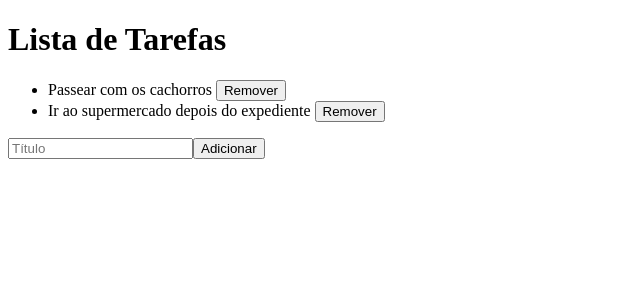
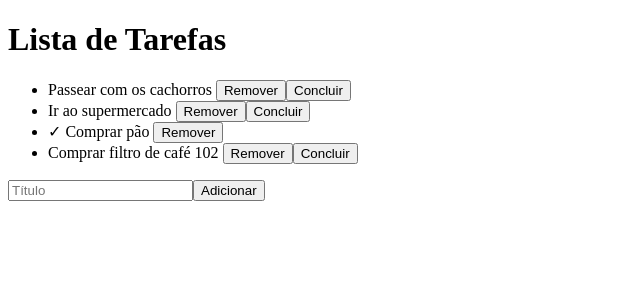
Before and after one commit to Vieired/todo-list, an Angular app: page / in a window 1280 px wide. Shown: the top 300 px of the page, without its empty margins (0-640 px from the left). Built offline with nearby package versions, Linux system fonts and the light colour scheme; data requests are answered from the project's data file.

Commit message:
feat: implementa atualização do status do item com requisição PUT

```diff
--- a/db.json
+++ b/db.json
@@ -7,8 +7,18 @@
     },
     {
       "id": "2",
-      "title": "Ir ao supermercado depois do expediente",
+      "title": "Ir ao supermercado",
       "done": false
+    },
+    {
+      "title": "Comprar pão",
+      "done": true,
+      "id": "utVcZxD"
+    },
+    {
+      "title": "Comprar filtro de café 102",
+      "done": false,
+      "id": "QINzDW2"
     }
   ]
 }
--- a/src/app/app.component.html
+++ b/src/app/app.component.html
@@ -17,8 +17,10 @@
 <section>
   <ul *ngIf="todoList$ | async as items; else loading">
     <li *ngFor="let item of items">
+      <span *ngIf="item.done">&#x02713;</span>
       {{ item.title }}
       <button (click)="removeTodo(item.id)">Remover</button>
+      <button (click)="markAsDone(item)" *ngIf="!item.done">Concluir</button>
     </li>
   </ul>
   <ng-template #loading>
--- a/src/app/app.component.ts
+++ b/src/app/app.component.ts
@@ -92,5 +92,13 @@ export class AppComponent implements OnInit {
 
   markAsDone(todo: Todo) {
     todo.done = true;
+
+    this.service.update(todo).subscribe(
+      success => console.log('sucesso'),
+      error => console.error(error),
+      () => {
+        console.log('request completo');
+      }
+    );
   }
 }
--- a/src/app/app.service.ts
+++ b/src/app/app.service.ts
@@ -45,4 +45,12 @@ export class TodoListService {
                 take(1)
             )
     }
+
+    update(todo: Todo) {
+        return this.http.put(`${this.API}/${todo.id}`, todo)
+            .pipe(
+                tap(console.log),
+                take(1)
+            )
+    }
 }
```
